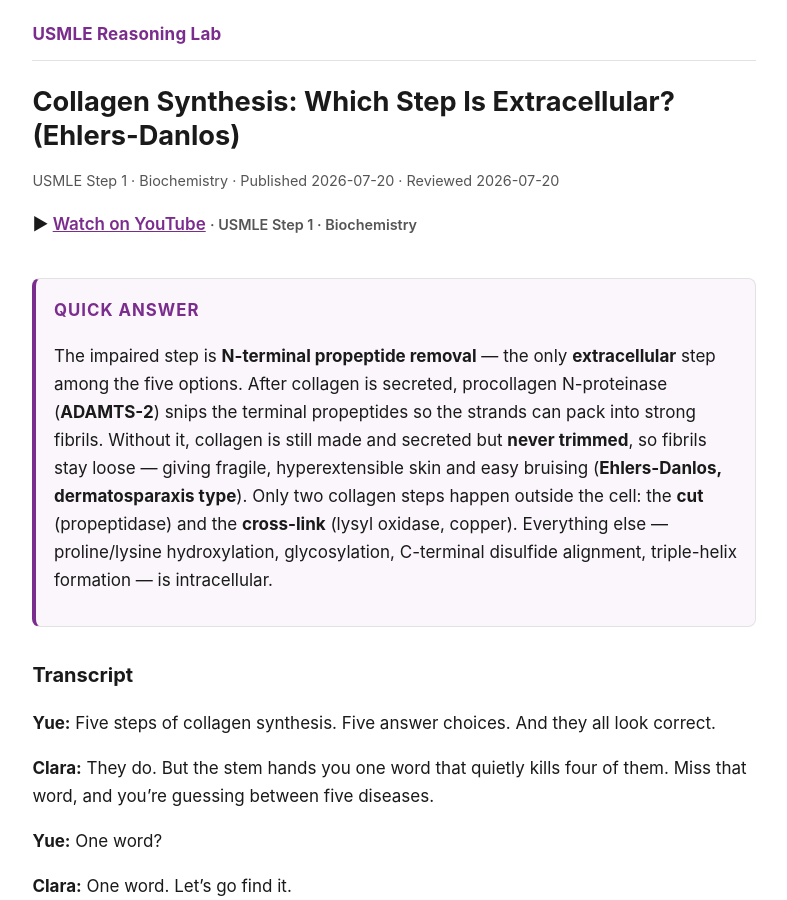
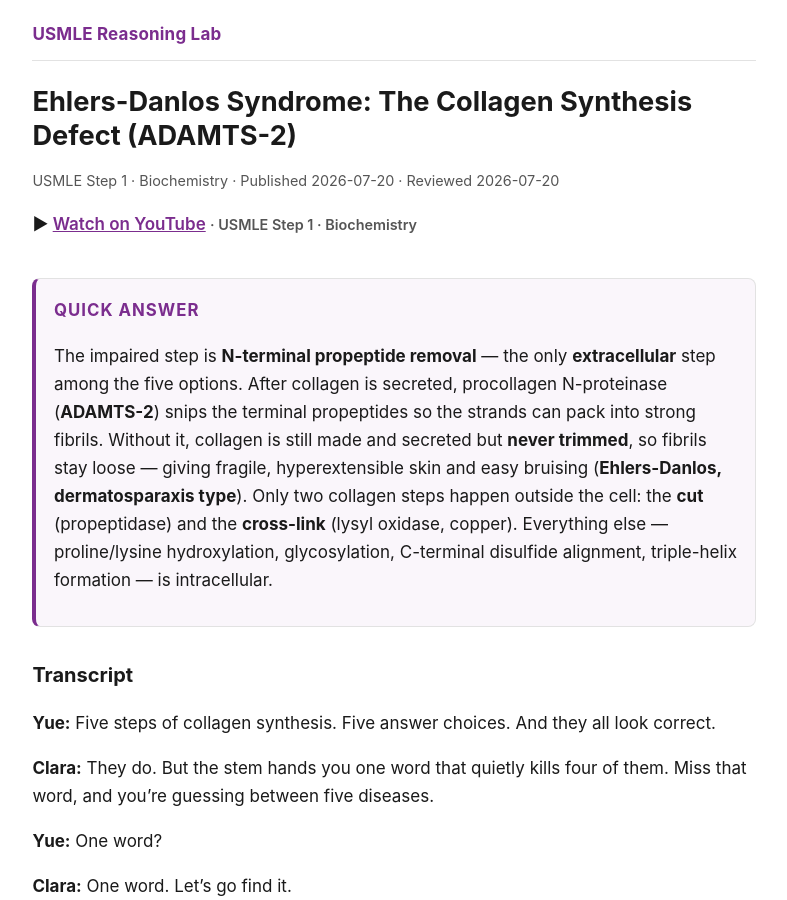
Before and after one commit to wenchangyue/usmle-reasoning-lab, a Jekyll site: the page built from _episodes/collagen-extracellular-processing.md, in a window 1280 px wide and 900 px high. Shown: the whole window, without its empty margins (246-1033 px from the left). Built offline with Jekyll 4.4.1, drawn with Linux system fonts in a browser that asks for light colours; part of the change alters nothing that is shown.

Commit message:
Retitle collagen companion to lead with Ehlers-Danlos (disease-forward SEO)
Owner 2026-07-20: name the disease in titles/thumbnails since learners search
by disease. Lead title with Ehlers-Danlos + ADAMTS-2; rewrite description hook
at the disease + mechanism level.

Co-Authored-By: Claude Opus 4.8 <noreply@anthropic.com>

```diff
--- a/_episodes/collagen-extracellular-processing.md
+++ b/_episodes/collagen-extracellular-processing.md
@@ -1,15 +1,16 @@
 ---
 published: true
 layout: episode
-title: "Collagen Synthesis: Which Step Is Extracellular? (Ehlers-Danlos)"
+title: "Ehlers-Danlos Syndrome: The Collagen Synthesis Defect (ADAMTS-2)"
 slug: collagen-extracellular-processing
 exam: "USMLE Step 1 · Biochemistry"
 description: >-
-  A toddler with fragile, hyperextensible skin and a biopsy showing a defect in the
-  EXTRACELLULAR processing of collagen: the impaired step is N-terminal propeptide
-  removal — the only extracellular step among the options. It is the cut that turns
-  procollagen into packable tropocollagen (procollagen N-proteinase / ADAMTS-2 deficiency,
-  Ehlers-Danlos, dermatosparaxis type).
+  Ehlers-Danlos syndrome, dermatosparaxis type, is a defect in the EXTRACELLULAR processing
+  of collagen: the enzyme ADAMTS-2 (procollagen N-proteinase) fails to remove the N-terminal
+  propeptide, so collagen is made and secreted but never trimmed into strong fibrils — giving
+  fragile, hyperextensible skin, easy bruising, and hernias. On USMLE Step 1, the biopsy phrase
+  "extracellular processing" is the clue that selects propeptide removal over the intracellular
+  steps.
 video_id: nc76bB1tcXo
 upload_date: 2026-07-20
 reviewed_date: 2026-07-20
```
